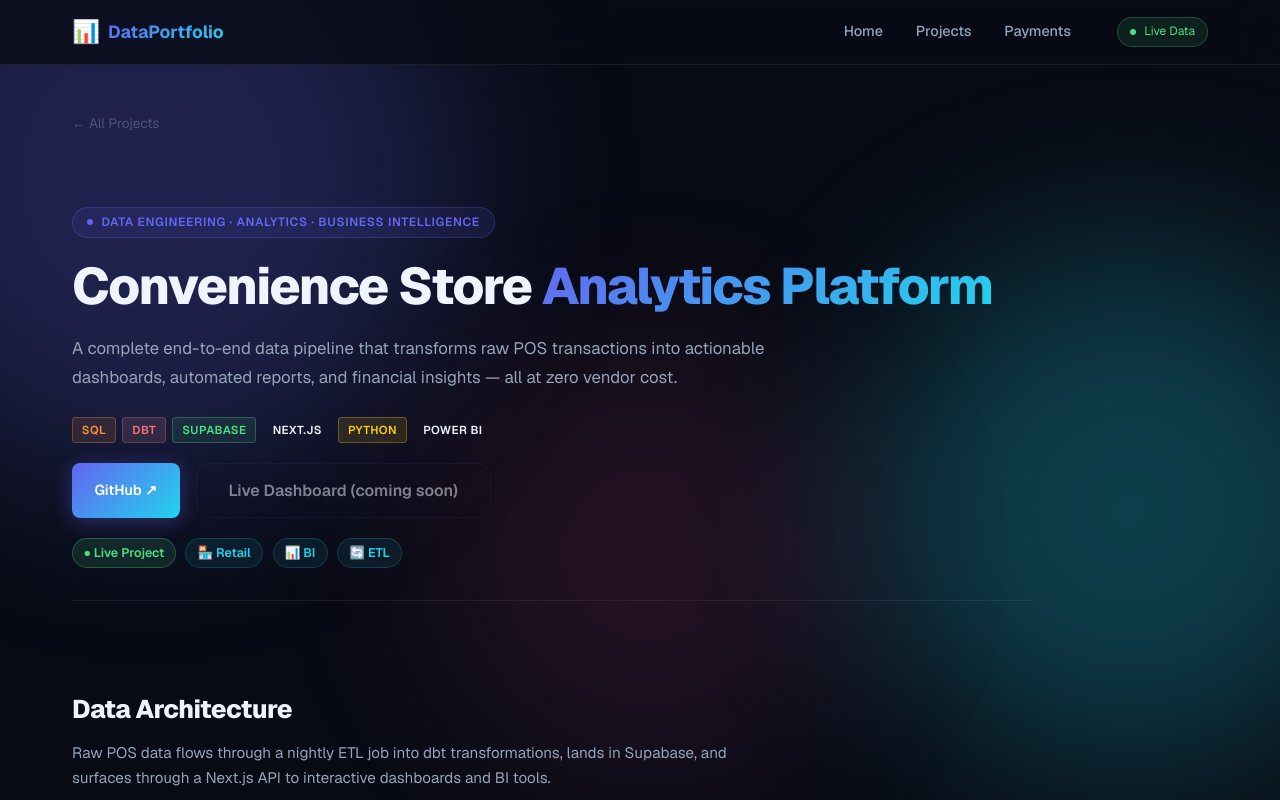
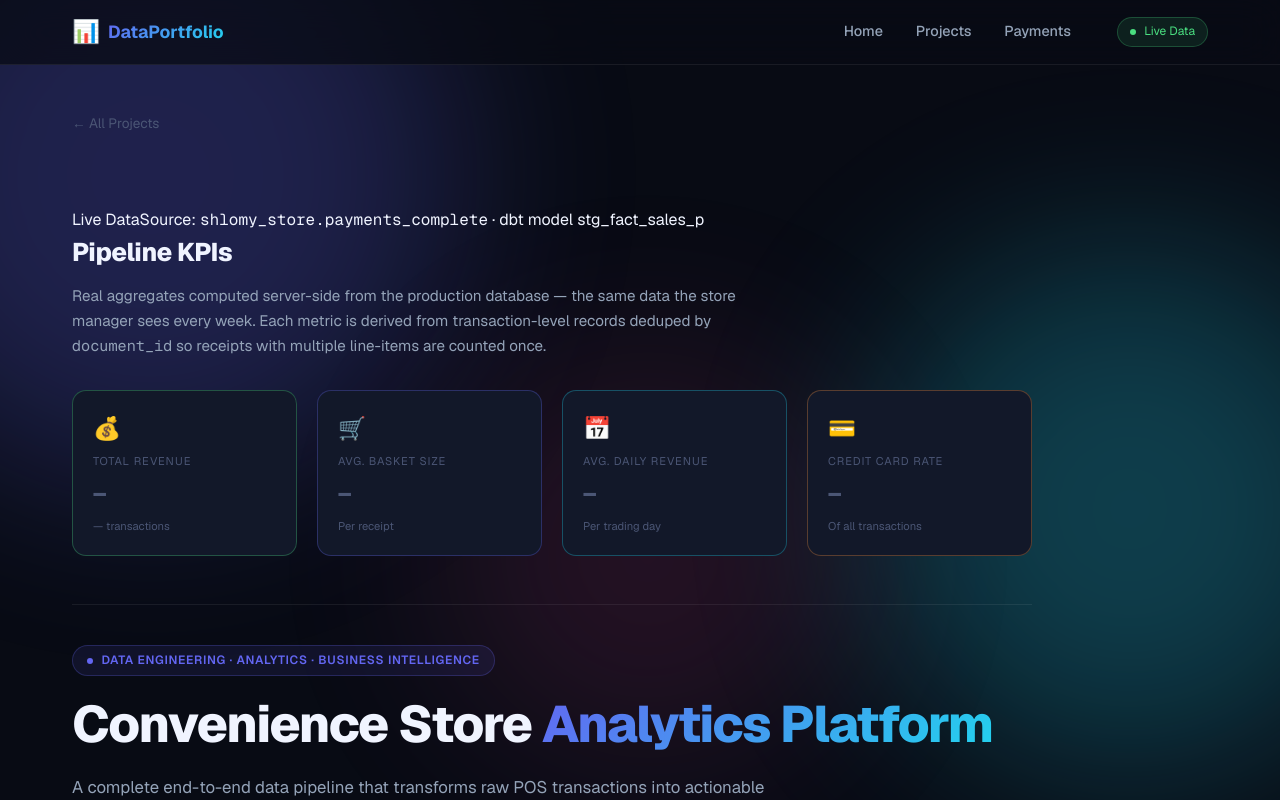
Before and after one commit to tzafHavia/analytics_engineer_website, a Next.js app: page /projects/convenience-store in a window 1280 px wide. Shown: the top 800 px of the page. Built offline with nearby package versions, Linux system fonts and the light colour scheme.

Commit message:
creating 4 KPI'S for the store project 001

```diff
--- a/app/projects/convenience-store/page.js
+++ b/app/projects/convenience-store/page.js
@@ -1,5 +1,6 @@
 import Image from 'next/image';
 import Link from 'next/link';
+import { fetchPaymentKpis } from '@/lib/pgClient';
 
 // ─── Static chart placeholder ───────────────────────────────────────────────
 function ChartPlaceholder({ title, description, type = 'bar', height = 240 }) {
@@ -161,12 +162,86 @@ export const metadata = {
     'End-to-end data platform transforming POS data into actionable business insights.',
 };
 
-export default function ConvenienceStorePage() {
+export default async function ConvenienceStorePage() {
+  let kpis = null;
+  try {
+    kpis = await fetchPaymentKpis();
+  } catch (_) {
+    // DB unavailable — render with fallback "—" values
+  }
+
+  function fmt(v, type = 'currency') {
+    if (v == null) return '—';
+    if (type === 'currency')
+      return `₪${Number(v).toLocaleString('he-IL', { minimumFractionDigits: 0 })}`;
+    if (type === 'pct') return `${Number(v).toFixed(1)}%`;
+    return String(v);
+  }
+
   return (
     <div className="cs-page">
 
       {/* ── Back ─────────────────────────────────────────────────────── */}
       <Link href="/projects" className="back-link">← All Projects</Link>
+
+      {/* ══════════════════════════════════════════════════════════════
+          LIVE KPIs — server-side aggregates from shlomy_store.payments_complete
+          Produced by dbt model: stg_fact_sales_p (local_store_pipeline repo)
+      ══════════════════════════════════════════════════════════════ */}
+      <section className="cs-section">
+        <div className="cs-section-eyebrow">
+          <span className="live-dot" />
+          <span className="live-label">Live Data</span>
+          <span className="live-source">
+            Source: <code>shlomy_store.payments_complete</code> · dbt model{' '}
+            <a
+              href="https://github.com/HomeDigSoftware/local_store_pipeline/blob/main/models/stg/stg_fact_sales_p.sql"
+              target="_blank"
+              rel="noopener noreferrer"
+              className="live-source-link"
+            >
+              stg_fact_sales_p
+            </a>
+          </span>
+        </div>
+        <h2 className="cs-section-title">Pipeline KPIs</h2>
+        <p className="cs-section-subtitle">
+          Real aggregates computed server-side from the production database — the same
+          data the store manager sees every week. Each metric is derived from
+          transaction-level records deduped by <code>document_id</code> so receipts with
+          multiple line-items are counted once.
+        </p>
+        <div className="kpi-section cs-metrics-row">
+          <MetricCard
+            icon="💰"
+            label="Total Revenue"
+            value={fmt(kpis?.total_revenue)}
+            sub={`${kpis?.total_transactions ?? '—'} transactions`}
+            color="green"
+          />
+          <MetricCard
+            icon="🛒"
+            label="Avg. Basket Size"
+            value={fmt(kpis?.avg_basket_size)}
+            sub="Per receipt"
+            color="purple"
+          />
+          <MetricCard
+            icon="📅"
+            label="Avg. Daily Revenue"
+            value={fmt(kpis?.avg_daily_revenue)}
+            sub="Per trading day"
+            color="cyan"
+          />
+          <MetricCard
+            icon="💳"
+            label="Credit Card Rate"
+            value={fmt(kpis?.credit_rate, 'pct')}
+            sub="Of all transactions"
+            color="orange"
+          />
+        </div>
+      </section>
 
       {/* ══════════════════════════════════════════════════════════════
           HERO
@@ -202,7 +277,7 @@ export default function ConvenienceStorePage() {
           {/* Buttons */}
           <div className="cs-hero-actions">
             <a
-              href="https://github.com"
+              href="https://github.com/HomeDigSoftware/local_store_pipeline"
               target="_blank"
               rel="noopener noreferrer"
               className="btn-primary"
@@ -560,7 +635,7 @@ export default function ConvenienceStorePage() {
 
       {/* ── Bottom nav ───────────────────────────────────────────────────── */}
       <div className="detail-actions" style={{ marginTop: '3rem' }}>
-        <a href="https://github.com" target="_blank" rel="noopener noreferrer" className="btn-primary">
+        <a href="https://github.com/HomeDigSoftware/local_store_pipeline" target="_blank" rel="noopener noreferrer" className="btn-primary">
           View on GitHub ↗
         </a>
         <Link href="/projects" className="btn-ghost">← Back to Projects</Link>
--- a/lib/pgClient.js
+++ b/lib/pgClient.js
@@ -35,3 +35,43 @@ export async function fetchPayments() {
   const { rows } = await pool.query(query);
   return rows;
 }
+
+export async function fetchPaymentKpis() {
+  if (!process.env.NEXT_DATABASE_URL) {
+    throw new Error('DATABASE_URL is missing');
+  }
+
+  // DISTINCT ON (document_id) deduplicates line-items so each receipt is counted once.
+  // avg_daily_revenue divides total revenue by the number of distinct calendar days.
+  const query = `
+    WITH unique_docs AS (
+      SELECT DISTINCT ON (document_id)
+        document_id,
+        receiptdate,
+        receipttotal_incvat,
+        iscredit
+      FROM ${qualifiedPaymentsTable}
+      ORDER BY document_id
+    ),
+    daily AS (
+      SELECT COUNT(DISTINCT receiptdate) AS day_count,
+             SUM(receipttotal_incvat::numeric) AS total_rev
+      FROM unique_docs
+    )
+    SELECT
+      COUNT(*)                                                             AS total_transactions,
+      ROUND((SELECT total_rev FROM daily), 2)                             AS total_revenue,
+      ROUND(AVG(receipttotal_incvat::numeric), 2)                        AS avg_basket_size,
+      ROUND(
+        100.0 * SUM(CASE WHEN iscredit::int = 1 THEN 1 ELSE 0 END)::numeric
+        / NULLIF(COUNT(*), 0), 1
+      )                                                                    AS credit_rate,
+      ROUND(
+        (SELECT total_rev FROM daily) / NULLIF((SELECT day_count FROM daily), 0),
+        2
+      )                                                                    AS avg_daily_revenue
+    FROM unique_docs
+  `;
+  const { rows } = await pool.query(query);
+  return rows[0];
+}
```
